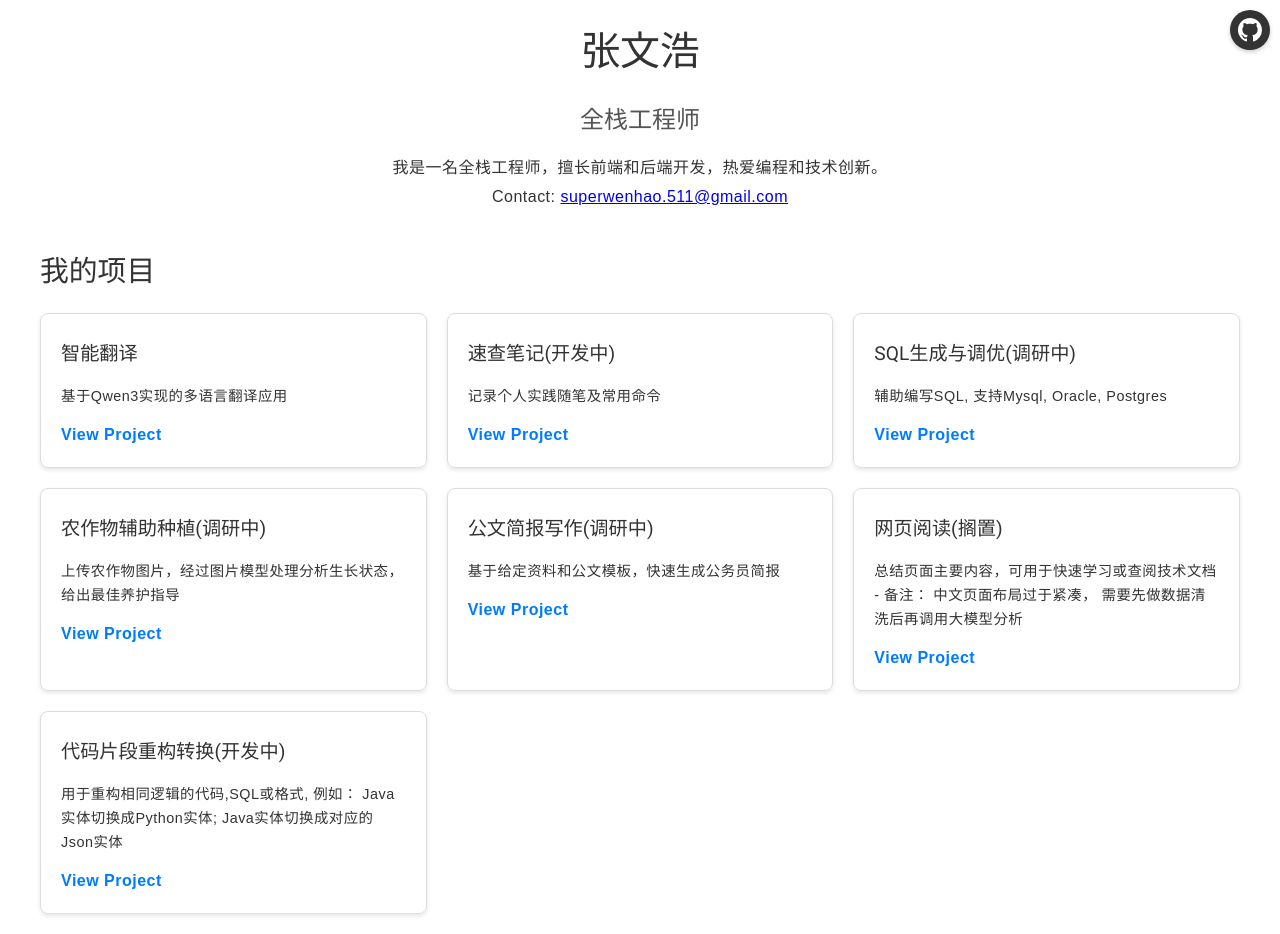
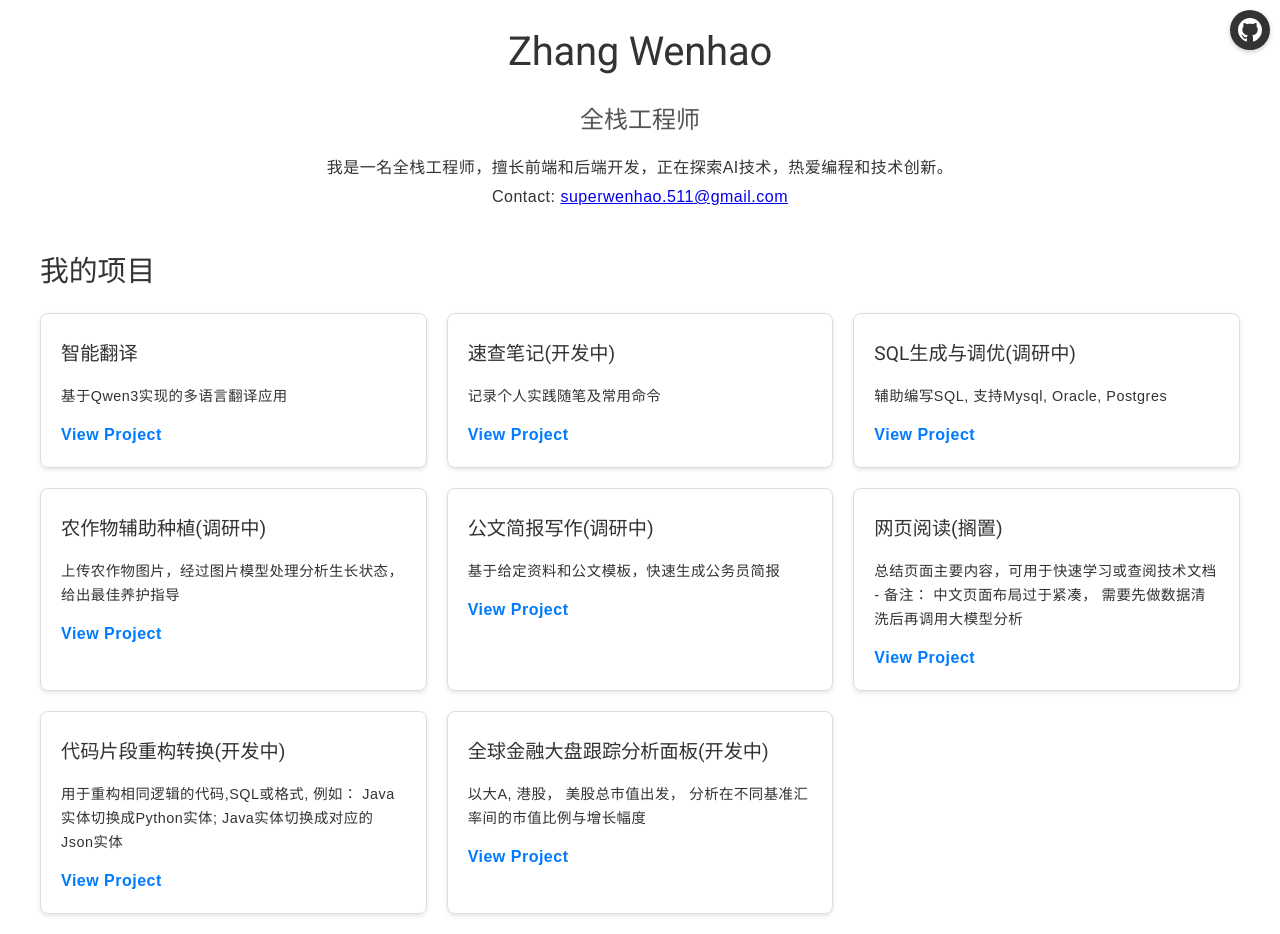
Before and after one commit to wenhaospace/yulao-ui, an Angular app: page /home in a window 1280 px wide. Built offline with nearby package versions, Linux system fonts and the light colour scheme; no server answers.

Commit message:
更新项目描述

```diff
--- a/src/app/pages/home/home.component.ts
+++ b/src/app/pages/home/home.component.ts
@@ -17,9 +17,9 @@
   userList: User[] = [];
 
    personalInfo = {
-    name: '张文浩',
+    name: 'Zhang Wenhao',
     title: '全栈工程师',
-    description: '我是一名全栈工程师，擅长前端和后端开发，热爱编程和技术创新。',
+    description: '我是一名全栈工程师，擅长前端和后端开发，正在探索AI技术，热爱编程和技术创新。',
     contact: 'superwenhao.511@gmail.com'
   };
 
@@ -31,6 +31,7 @@
     { title: '公文简报写作(调研中)', description: '基于给定资料和公文模板，快速生成公务员简报', link: '/' },
     { title: '网页阅读(搁置)', description: '总结页面主要内容，可用于快速学习或查阅技术文档 - 备注： 中文页面布局过于紧凑， 需要先做数据清洗后再调用大模型分析', link: '/' },
     { title: '代码片段重构转换(开发中)', description: '用于重构相同逻辑的代码,SQL或格式, 例如： Java实体切换成Python实体; Java实体切换成对应的Json实体 ', link: '/' },
+    { title: '全球金融大盘跟踪分析面板(开发中)', description: '以大A, 港股， 美股总市值出发， 分析在不同基准汇率间的市值比例与增长幅度', link: '/' },
   ];
 
   constructor(private httpService: HttpService) { }
```
